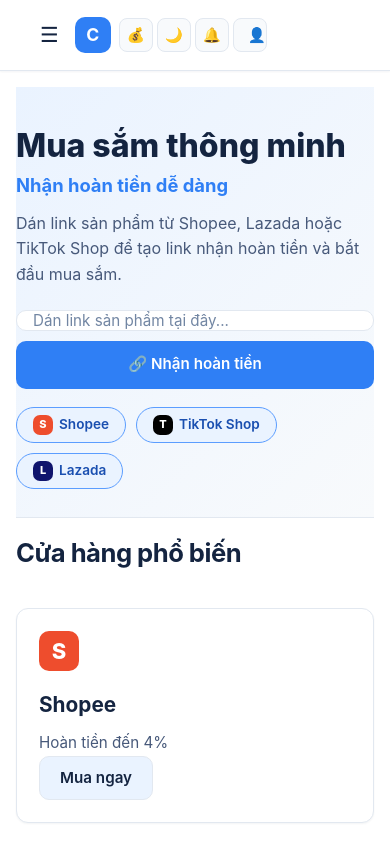
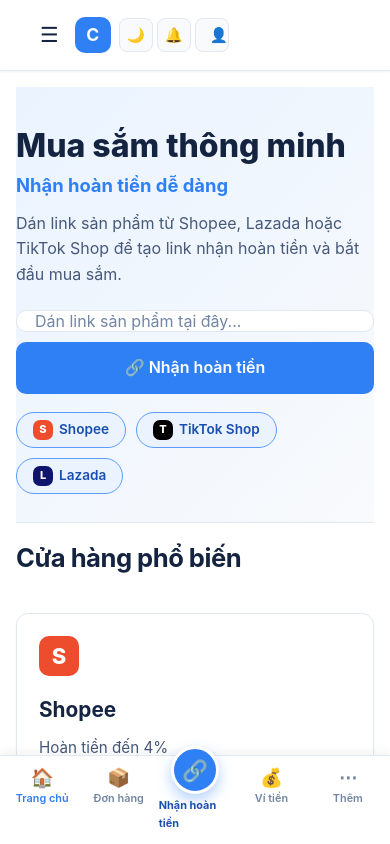
Before and after one commit to quangnamttp/cashback-platform, a Next.js app in the folder apps/web/: page / in a window 390 px wide. Shown: the top 844 px of the page. Built offline with nearby package versions, Linux system fonts and the light colour scheme.

Commit message:
fix: proper viewport meta (fixes zoom-out bug), bigger hero input on mobile, mobile bottom nav bar (Home/Orders/Get link/Wallet/More), working notification dropdown with mock items

```diff
--- a/apps/web/app/globals.css
+++ b/apps/web/app/globals.css
@@ -1390,6 +1390,13 @@
   }
   .hero-search-row .button {
     width: 100%;
+    height: 52px;
+    font-size: 1rem;
+  }
+  .hero-search-row input {
+    height: 54px;
+    font-size: 1rem;
+    padding: 0 18px;
   }
 }
 
@@ -1497,7 +1504,7 @@
     padding: 0 12px;
   }
   .mobile-wallet-btn {
-    display: inline-flex;
+    display: none !important;
   }
   .hide-on-mobile {
     display: none;
@@ -1944,3 +1951,112 @@
   font-size: 0.82rem;
   font-weight: 600;
 }
+
+/* ==========================================================
+   MOBILE BOTTOM NAVIGATION (layout reference only — own blue
+   color scheme, not copied from any competitor's design)
+   ========================================================== */
+.mobile-bottom-nav {
+  display: none;
+}
+
+@media (max-width: 860px) {
+  .mobile-bottom-nav {
+    display: flex;
+    align-items: flex-start;
+    justify-content: space-around;
+    position: fixed;
+    left: 0;
+    right: 0;
+    bottom: 0;
+    z-index: 150;
+    background: var(--surface);
+    border-top: 1px solid var(--border);
+    box-shadow: 0 -2px 12px rgba(20, 36, 64, 0.06);
+    padding: 8px 4px calc(8px + env(safe-area-inset-bottom, 0px));
+  }
+
+  .app-shell {
+    padding-bottom: 76px;
+  }
+
+  .site-footer {
+    display: none;
+  }
+}
+
+.mbn-item {
+  flex: 1;
+  display: flex;
+  flex-direction: column;
+  align-items: center;
+  gap: 3px;
+  font-size: 0.68rem;
+  font-weight: 600;
+  color: var(--text-muted);
+  background: transparent;
+  border: none;
+  padding: 4px 2px;
+}
+
+.mbn-item.active {
+  color: var(--primary);
+}
+
+.mbn-icon {
+  font-size: 1.15rem;
+  line-height: 1;
+}
+
+.mbn-center {
+  margin-top: -22px;
+  color: var(--primary-dark);
+  font-weight: 700;
+}
+
+.mbn-center-btn {
+  width: 48px;
+  height: 48px;
+  border-radius: 50%;
+  background: var(--primary);
+  color: #fff;
+  display: flex;
+  align-items: center;
+  justify-content: center;
+  font-size: 1.3rem;
+  box-shadow: 0 6px 14px rgba(47, 127, 245, 0.35);
+  border: 3px solid var(--surface);
+}
+
+.notif-dropdown {
+  width: 280px;
+  max-height: 340px;
+  overflow-y: auto;
+  padding: 8px 0;
+}
+
+.notif-dropdown-title {
+  padding: 8px 16px;
+  font-size: 0.75rem;
+  font-weight: 700;
+  color: var(--text-muted);
+  text-transform: uppercase;
+  letter-spacing: 0.03em;
+}
+
+.notif-item {
+  padding: 10px 16px;
+  border-top: 1px solid var(--border-light);
+}
+
+.notif-item p {
+  font-size: 0.85rem;
+  color: var(--text);
+  margin: 0 0 4px;
+  line-height: 1.4;
+}
+
+.notif-item span {
+  font-size: 0.72rem;
+  color: var(--text-muted);
+}
--- a/apps/web/app/layout.tsx
+++ b/apps/web/app/layout.tsx
@@ -1,4 +1,4 @@
-import type { Metadata } from 'next';
+import type { Metadata, Viewport } from 'next';
 import './globals.css';
 import { LanguageProvider } from '../lib/i18n';
 import { ThemeProvider } from '../lib/theme';
@@ -6,6 +6,14 @@
 export const metadata: Metadata = {
   title: 'Cashback Platform',
   description: 'Multi-marketplace affiliate cashback platform for Shopee, TikTok Shop and Lazada',
+};
+
+export const viewport: Viewport = {
+  width: 'device-width',
+  initialScale: 1,
+  minimumScale: 1,
+  maximumScale: 5,
+  userScalable: true,
 };
 
 export default function RootLayout({ children }: { children: React.ReactNode }) {
--- a/apps/web/components/layout/AppShell.tsx
+++ b/apps/web/components/layout/AppShell.tsx
@@ -5,6 +5,7 @@
 import { SiteHeader } from './SiteHeader';
 import { SidebarNav } from './Sidebar';
 import { RightPanel } from './RightPanel';
+import { MobileBottomNav } from './MobileBottomNav';
 
 export function AppShell({
   children,
@@ -41,6 +42,8 @@
       </div>
 
       <SiteFooter />
+
+      <MobileBottomNav onMoreClick={() => setIsDrawerOpen(true)} />
     </div>
   );
 }
--- /dev/null
+++ b/apps/web/components/layout/MobileBottomNav.tsx
@@ -0,0 +1,44 @@
+'use client';
+
+import Link from 'next/link';
+import { usePathname } from 'next/navigation';
+import { useLanguage } from '../../lib/i18n';
+
+function isActive(pathname: string, href: string) {
+  if (href === '/') return pathname === '/';
+  return pathname === href || pathname.startsWith(`${href}/`);
+}
+
+export function MobileBottomNav({ onMoreClick }: { onMoreClick: () => void }) {
+  const pathname = usePathname();
+  const { t } = useLanguage();
+
+  return (
+    <nav className="mobile-bottom-nav" aria-label="Bottom navigation">
+      <Link href="/" className={`mbn-item${isActive(pathname, '/') ? ' active' : ''}`}>
+        <span className="mbn-icon" aria-hidden="true">🏠</span>
+        <span>{t('sidebar_home')}</span>
+      </Link>
+
+      <Link href="/orders" className={`mbn-item${isActive(pathname, '/orders') ? ' active' : ''}`}>
+        <span className="mbn-icon" aria-hidden="true">📦</span>
+        <span>{t('sidebar_orders')}</span>
+      </Link>
+
+      <Link href="/get-cashback-link" className="mbn-item mbn-center">
+        <span className="mbn-center-btn" aria-hidden="true">🔗</span>
+        <span>{t('sidebar_get_link')}</span>
+      </Link>
+
+      <Link href="/cashback-wallet" className={`mbn-item${isActive(pathname, '/cashback-wallet') ? ' active' : ''}`}>
+        <span className="mbn-icon" aria-hidden="true">💰</span>
+        <span>{t('sidebar_wallet')}</span>
+      </Link>
+
+      <button type="button" className="mbn-item mbn-more" onClick={onMoreClick}>
+        <span className="mbn-icon" aria-hidden="true">⋯</span>
+        <span>{t('mbn_more')}</span>
+      </button>
+    </nav>
+  );
+}
--- a/apps/web/components/layout/SiteHeader.tsx
+++ b/apps/web/components/layout/SiteHeader.tsx
@@ -10,8 +10,15 @@
   const { theme, toggleTheme } = useTheme();
   const [isAccountMenuOpen, setIsAccountMenuOpen] = useState(false);
   const [isLangMenuOpen, setIsLangMenuOpen] = useState(false);
+  const [isNotifOpen, setIsNotifOpen] = useState(false);
   const [isScrolled, setIsScrolled] = useState(false);
   const headerRef = useRef<HTMLElement>(null);
+
+  const notifications = [
+    { id: 1, text: 'Đơn hàng ORD-2401 đã được xác nhận hoàn tiền 93.000đ', time: '2 giờ trước' },
+    { id: 2, text: 'Coupon SHOPEE10 sắp hết hạn (31/08/2026)', time: '5 giờ trước' },
+    { id: 3, text: 'Yêu cầu rút tiền ₫300.000 đã hoàn tất', time: '1 ngày trước' },
+  ];
 
   useEffect(() => {
     const onScroll = () => setIsScrolled(window.scrollY > 8);
@@ -94,9 +101,34 @@
             )}
           </div>
 
-          <button className="icon-btn" title={t('header_notifications')} aria-label={t('header_notifications')}>
-            🔔
-          </button>
+          <div className="account-menu-container">
+            <button
+              className="icon-btn"
+              onClick={() => {
+                setIsNotifOpen((open) => !open);
+                setIsAccountMenuOpen(false);
+                setIsLangMenuOpen(false);
+              }}
+              title={t('header_notifications')}
+              aria-label={t('header_notifications')}
+              aria-haspopup="menu"
+              aria-expanded={isNotifOpen}
+            >
+              🔔
+            </button>
+
+            {isNotifOpen && (
+              <div className="account-menu-dropdown active notif-dropdown" role="menu">
+                <div className="notif-dropdown-title">{t('header_notifications')}</div>
+                {notifications.map((item) => (
+                  <div key={item.id} className="notif-item">
+                    <p>{item.text}</p>
+                    <span>{item.time}</span>
+                  </div>
+                ))}
+              </div>
+            )}
+          </div>
 
           <div className="account-menu-container">
             <button
--- a/apps/web/lib/i18n.tsx
+++ b/apps/web/lib/i18n.tsx
@@ -161,6 +161,7 @@
     footer_support: 'Hỗ trợ',
     footer_contact: 'Liên hệ',
     footer_policy: 'Chính sách',
+    mbn_more: 'Thêm',
   },
   en: {
     nav_home: 'Home',
@@ -312,6 +313,7 @@
     footer_support: 'Support',
     footer_contact: 'Contact',
     footer_policy: 'Policy',
+    mbn_more: 'More',
   },
   zh: {
     nav_home: '首页',
@@ -463,6 +465,7 @@
     footer_support: '帮助',
     footer_contact: '联系我们',
     footer_policy: '政策',
+    mbn_more: '更多',
   },
 } as const;
 
```
